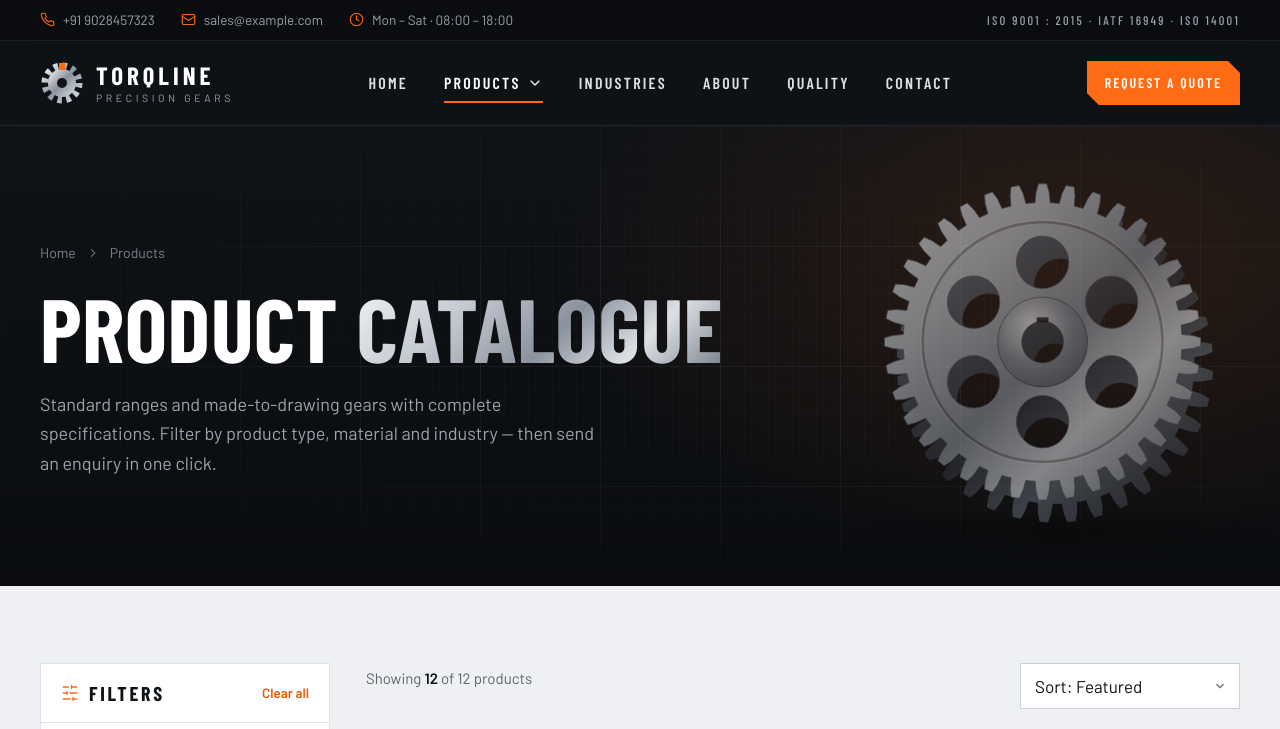
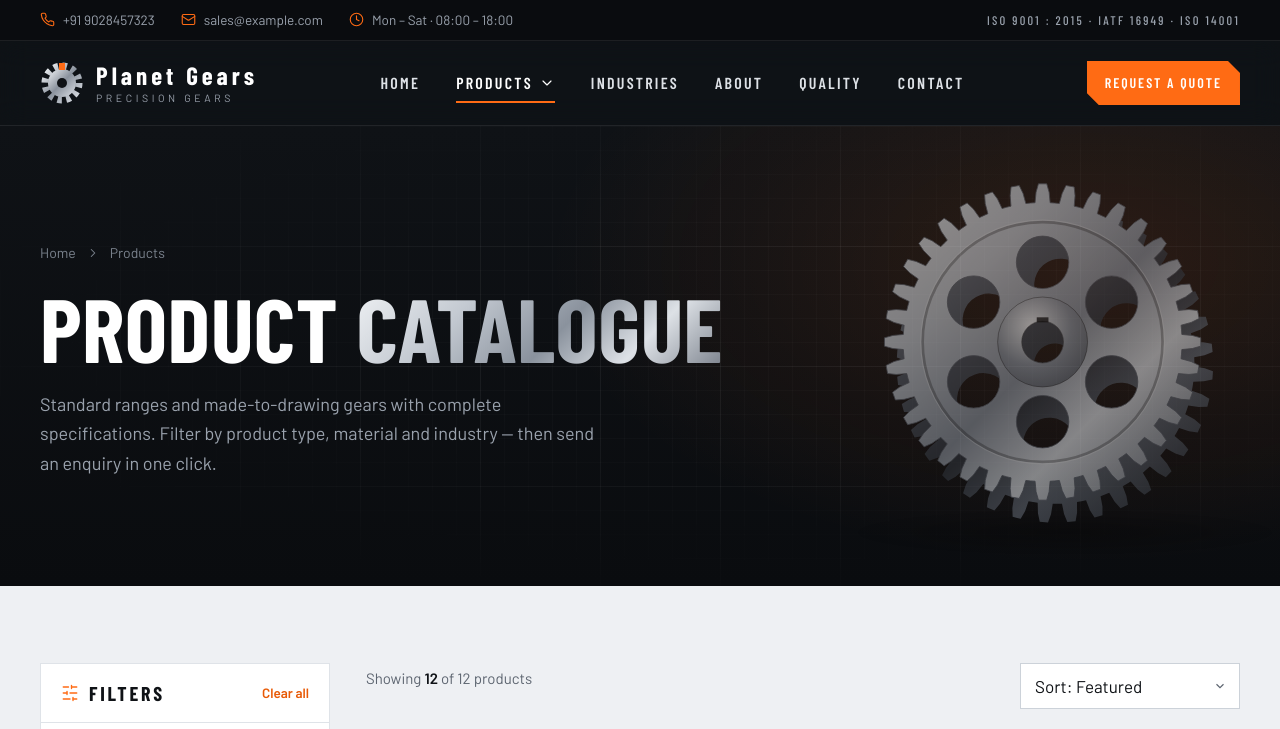
Before and after one commit to nivasnk/Planet-Gears, a plain HTML site: page products.html in a window 1280 px wide. Shown: the top 729 px of the page. Drawn offline with nearby package versions, Linux system fonts and the light colour scheme; a web font is replaced by a local one.

Commit message:
update Names1 (products.html)

```diff
--- a/products.html
+++ b/products.html
@@ -3,12 +3,12 @@
 <head>
   <meta charset="utf-8">
   <meta name="viewport" content="width=device-width, initial-scale=1">
-  <title>Product Catalogue | Spur, Helical, Bevel, Worm &amp; Planetary Gears | TORQLINE</title>
-  <meta name="description" content="Browse TORQLINE's precision gear catalogue: spur, helical, double helical, bevel, worm gears, racks, planetary gearboxes, ring gears, gear shafts and sprockets with full specifications.">
+  <title>Product Catalogue | Spur, Helical, Bevel, Worm &amp; Planetary Gears | Planet Gears</title>
+  <meta name="description" content="Browse Planet Gears's precision gear catalogue: spur, helical, double helical, bevel, worm gears, racks, planetary gearboxes, ring gears, gear shafts and sprockets with full specifications.">
   <meta name="theme-color" content="#0f1216">
   <link rel="canonical" href="https://YOUR-USERNAME.github.io/gears-website/products.html">
   <meta property="og:type" content="website">
-  <meta property="og:title" content="Precision Gear Catalogue — TORQLINE">
+  <meta property="og:title" content="Precision Gear Catalogue — Planet Gears">
   <meta property="og:description" content="12 product families with full specifications. Filter by type, material and industry.">
   <meta property="og:image" content="assets/img/og-image.svg">
   <link rel="icon" href="assets/img/favicon.svg" type="image/svg+xml">
@@ -50,7 +50,7 @@
 
     <div class="navbar">
       <div class="container">
-        <a class="brand" href="index.html" aria-label="TORQLINE Precision Gears — home">
+        <a class="brand" href="index.html" aria-label="Planet Gears Precision Gears — home">
           <svg class="brand-mark" viewBox="0 0 44 44" aria-hidden="true">
             <defs><linearGradient id="lg-brand" x1="0" y1="0" x2="1" y2="1"><stop offset="0" stop-color="#f4f6f8"/><stop offset=".5" stop-color="#8a929d"/><stop offset="1" stop-color="#dde1e6"/></linearGradient></defs>
             <g class="spin">
@@ -60,12 +60,12 @@
             </g>
             <rect x="19" y="2" width="6" height="7" fill="#ff6b14"/>
           </svg>
-          <span class="brand-name"><strong>TORQLINE</strong><small>Precision Gears</small></span>
+          <span class="brand-name"><strong>Planet Gears</strong><small>Precision Gears</small></span>
         </a>
 
         <nav class="main-nav" id="main-nav" aria-label="Primary">
           <div class="nav-drawer-head">
-            <span class="brand-name"><strong>TORQLINE</strong><small>Precision Gears</small></span>
+            <span class="brand-name"><strong>Planet Gears</strong><small>Precision Gears</small></span>
             <button type="button" data-close-nav aria-label="Close menu"><i data-lucide="x"></i></button>
           </div>
           <ul class="nav-list">
@@ -379,9 +379,9 @@
   <footer class="site-footer">
     <div class="container footer-top">
       <div>
-        <a class="brand" href="index.html" aria-label="TORQLINE home">
+        <a class="brand" href="index.html" aria-label="Planet Gears home">
           <svg class="brand-mark" viewBox="0 0 44 44" aria-hidden="true"><g class="spin"><circle cx="22" cy="22" r="17" fill="none" stroke="#9aa2ad" stroke-width="7" stroke-dasharray="4.45 4.45"/><circle cx="22" cy="22" r="14" fill="#c4cad2"/><circle cx="22" cy="22" r="5" fill="#0a0c0f"/></g><rect x="19" y="2" width="6" height="7" fill="#ff6b14"/></svg>
-          <span class="brand-name"><strong>TORQLINE</strong><small>Precision Gears</small></span>
+          <span class="brand-name"><strong>Planet Gears</strong><small>Precision Gears</small></span>
         </a>
         <p>Precision gears, gear shafts and planetary systems engineered and manufactured for the world's most demanding industries.</p>
         <div class="socials">
@@ -421,7 +421,7 @@
     </div>
     <div class="footer-bottom">
       <div class="container">
-        <span>© <span data-year>2026</span> TORQLINE Precision Gears. All rights reserved.</span>
+        <span>© <span data-year>2026</span> Planet Gears Precision Gears. All rights reserved.</span>
         <ul><li><a href="#">Privacy Policy</a></li><li><a href="#">Terms</a></li><li><a href="sitemap.xml">Sitemap</a></li></ul>
       </div>
     </div>
```
